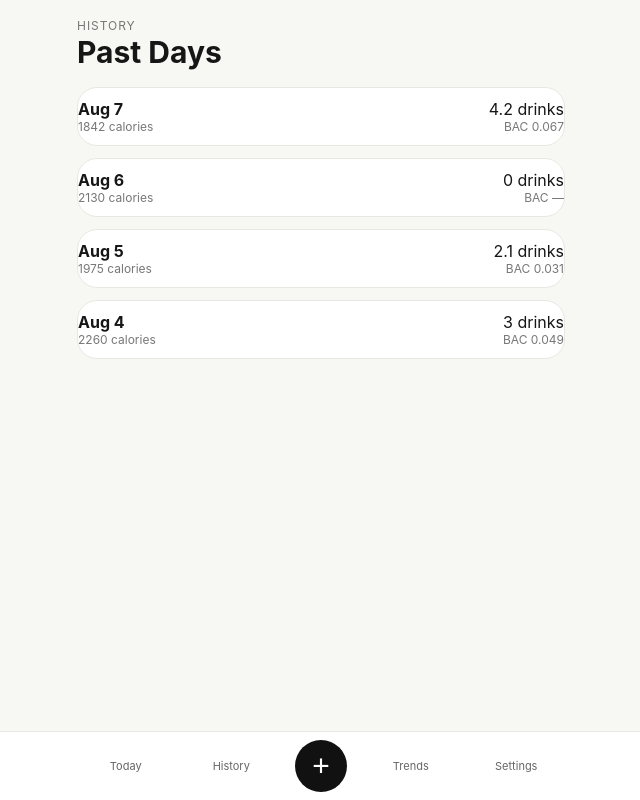
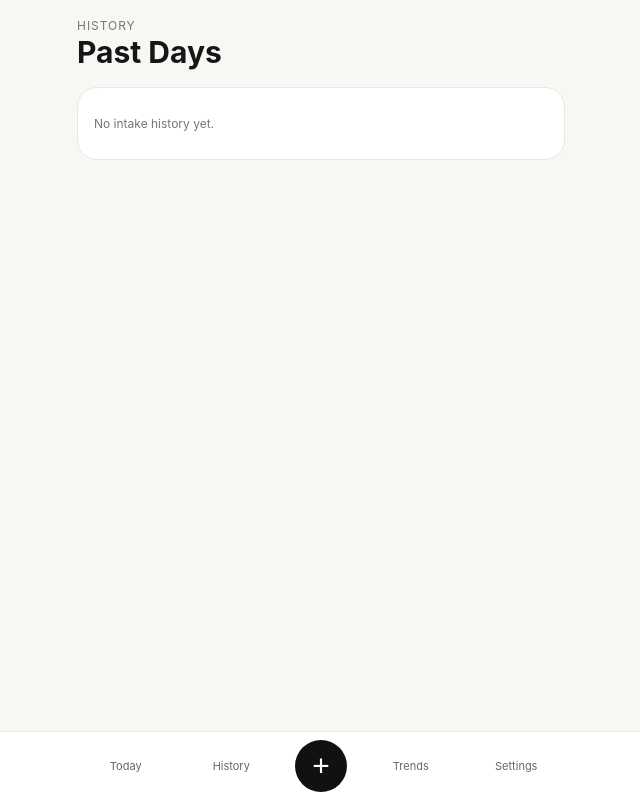
Before and after one commit to knutesteel/nutrition-tracker, a Next.js app: page /history in a window 1280 px wide. Shown: the whole page, without its empty margins (319-959 px from the left). Built offline with nearby package versions, Linux system fonts and the light colour scheme.

Commit message:
Remove sample data and add empty states

```diff
--- a/app/history/page.tsx
+++ b/app/history/page.tsx
@@ -1,2 +1,10 @@
 import AppShell from '@/components/AppShell'
-export default function Page(){return <AppShell><div className="top"><div><div className="eyebrow">History</div><h1 className="title">Past Days</h1></div></div>{['Aug 7','Aug 6','Aug 5','Aug 4'].map((d,i)=><div className="card row" key={d}><div><b>{d}</b><div className="tiny">{[1842,2130,1975,2260][i]} calories</div></div><div style={{textAlign:'right'}}><div>{[4.2,0,2.1,3.0][i]} drinks</div><div className="tiny">BAC {['0.067','—','0.031','0.049'][i]}</div></div></div>)}</AppShell>}
+
+export default function Page() {
+  return (
+    <AppShell>
+      <div className="top"><div><div className="eyebrow">History</div><h1 className="title">Past Days</h1></div></div>
+      <div className="card"><p className="tiny">No intake history yet.</p></div>
+    </AppShell>
+  )
+}
```
